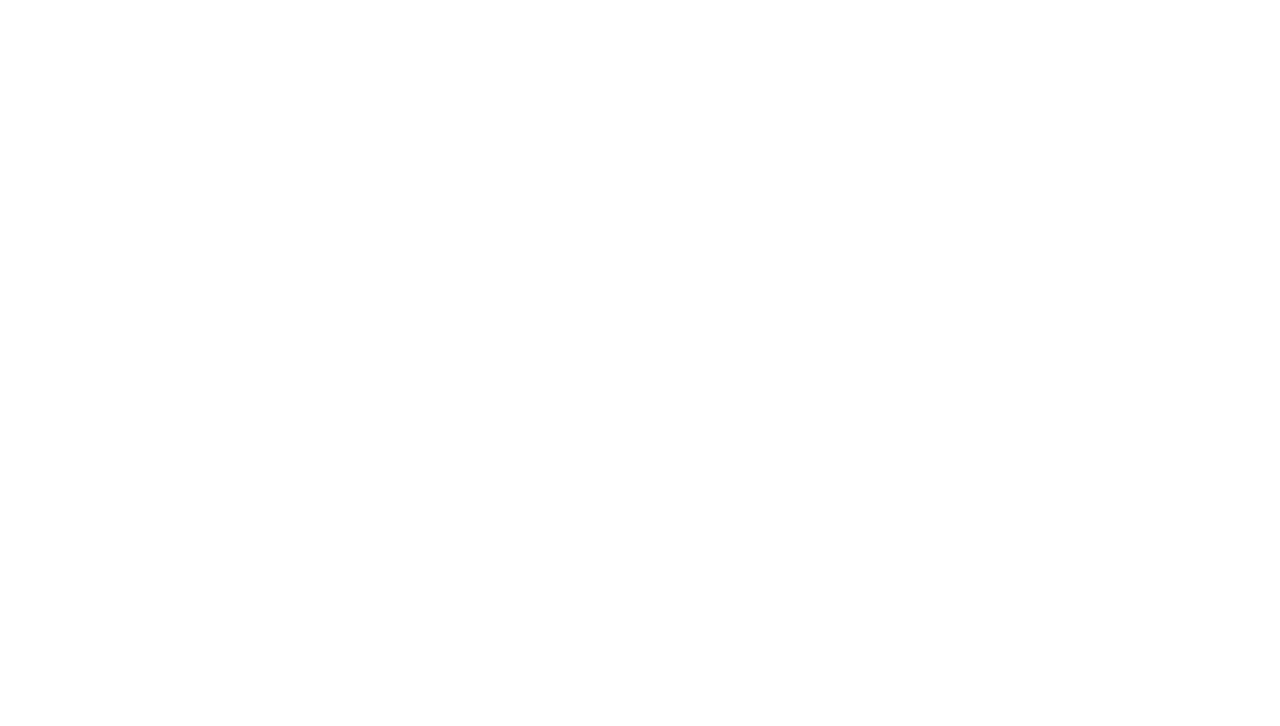
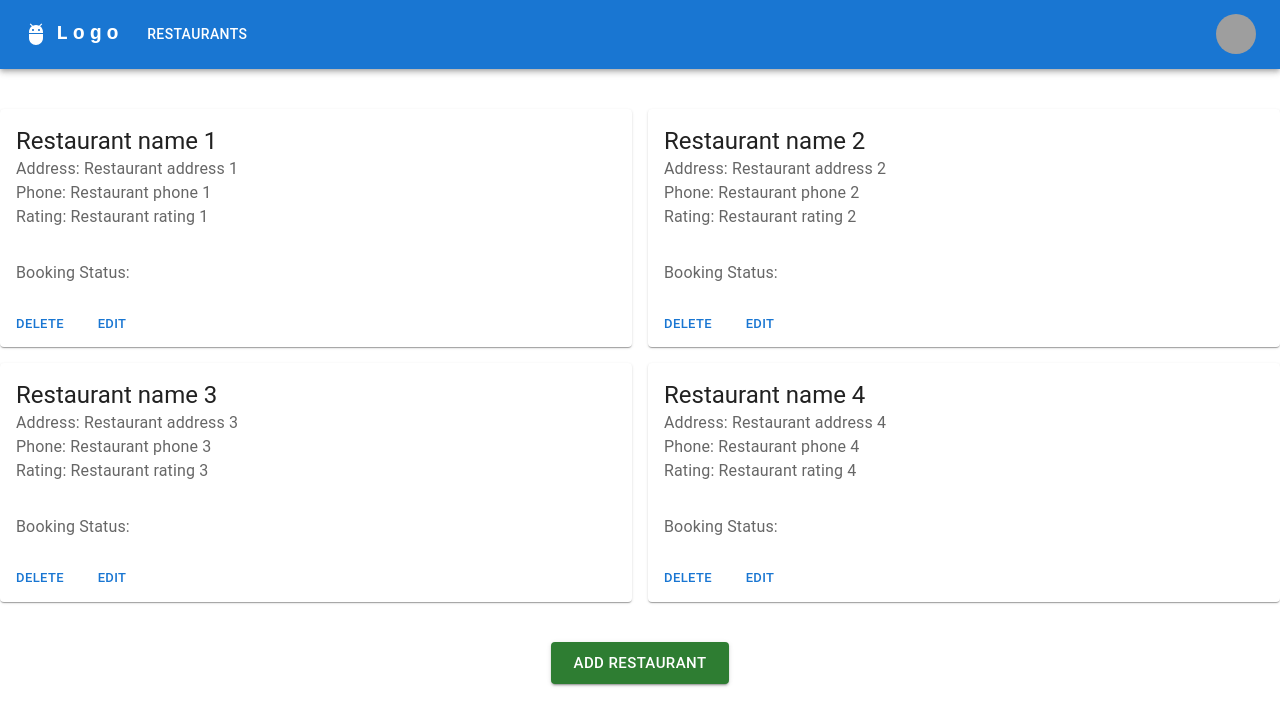
Before and after one commit to churellano/book-a-bite, a React (Create React App) app: page /owner/main in a window 1280 px wide. Before the commit this address had no page. Shown: the top 726 px of the page. Built offline with nearby package versions, Linux system fonts and the light colour scheme; grey boxes are pictures that could not be loaded.

Commit message:
Added main page for owner and guest users; Added guest user profile

```diff
--- a/src/App.js
+++ b/src/App.js
@@ -1,18 +1,24 @@
-import {
-  BrowserRouter,
-  Routes,
-  Route,
-} from "react-router-dom";
-import Main from "./guest/Main";
+import { BrowserRouter, Routes, Route } from "react-router-dom";
+
+import GuestCurrentBookings from "./guest/GuestCurrentBookings";
+import GuestMain from "./guest/GuestMain";
+import GuestProfile from "./guest/GuestProfile";
+import OwnerMain from "./owner/OwnerMain";
 
 function App() {
   return (
     <BrowserRouter>
       <Routes>
-        <Route path="guest/main" element={<Main />} />
+        <Route path="guest/main" element={<GuestMain />} />
+        <Route path="guest/profile" element={<GuestProfile />} />
+        <Route
+          path="guest/currentBookings"
+          element={<GuestCurrentBookings />}
+        />
+        <Route path="owner/main" element={<OwnerMain />} />
       </Routes>
     </BrowserRouter>
   );
 }
 
-export default App
+export default App;
--- a/src/common-components/Navbar.js
+++ b/src/common-components/Navbar.js
@@ -1,4 +1,6 @@
 import * as React from "react";
+import { Link } from "react-router-dom";
+
 import AppBar from "@mui/material/AppBar";
 import Box from "@mui/material/Box";
 import Toolbar from "@mui/material/Toolbar";
@@ -13,21 +15,19 @@ import Tooltip from "@mui/material/Tooltip";
 import MenuItem from "@mui/material/MenuItem";
 import AdbIcon from "@mui/icons-material/Adb";
 
-import { Link } from "react-router-dom";
-
-const Navbar = (props) => {
+export default function Navbar(props) {
   const pages = props.isGuestMode
     ? [
-        { name: "Restaurant", link: "/guest/restaurant" },
+        { name: "Restaurants", link: "/guest/main" },
         { name: "Current Bookings", link: "/guest/currentBookings" },
       ]
-    : [{ name: "Restaurant", link: "/admin/restaurant" }];
+    : [{ name: "Restaurants", link: "/owner/main" }];
   const settings = props.isGuestMode
     ? [
         { name: "Profile", link: "/guest/profile" },
         { name: "Logout", link: "/guest/logout" },
       ]
-    : [{ name: "Logout", link: "/admin/logout" }];
+    : [{ name: "Logout", link: "/owner/logout" }];
   const [anchorElNav, setAnchorElNav] = React.useState(null);
   const [anchorElUser, setAnchorElUser] = React.useState(null);
 
@@ -48,7 +48,7 @@ const Navbar = (props) => {
   };
 
   return (
-    <AppBar position="static">
+    <AppBar position="static" sx={{ mb: 5 }}>
       <Container maxWidth="xl">
         <Toolbar disableGutters>
           <AdbIcon sx={{ display: { xs: "none", md: "flex" }, mr: 1 }} />
@@ -56,7 +56,7 @@ const Navbar = (props) => {
             variant="h6"
             noWrap
             component="a"
-            href={props.isGuestMode ? "/guest/main" : "/admin/main"}
+            href={props.isGuestMode ? "/guest/main" : "/owner/main"}
             sx={{
               mr: 2,
               display: { xs: "none", md: "flex" },
@@ -103,7 +103,7 @@ const Navbar = (props) => {
                 <MenuItem
                   component={Link}
                   to={page.link}
-                  key={page}
+                  key={page.name}
                   onClick={handleCloseNavMenu}
                 >
                   <Typography textAlign="center">{page.name}</Typography>
@@ -116,7 +116,7 @@ const Navbar = (props) => {
             variant="h5"
             noWrap
             component="a"
-            href={props.isGuestMode ? "/guest/main" : "/admin/main"}
+            href={props.isGuestMode ? "/guest/main" : "/owner/main"}
             sx={{
               mr: 2,
               display: { xs: "flex", md: "none" },
@@ -183,5 +183,4 @@ const Navbar = (props) => {
       </Container>
     </AppBar>
   );
-};
-export default Navbar;
+}
--- /dev/null
+++ b/src/common-components/RestaurantListItem.js
@@ -0,0 +1,64 @@
+import { Link } from "react-router-dom";
+
+import Card from "@mui/material/Card";
+import CardActions from "@mui/material/CardActions";
+import CardContent from "@mui/material/CardContent";
+import Button from "@mui/material/Button";
+import Typography from "@mui/material/Typography";
+
+export default function RestaurantListItem(props) {
+  let data = props.data;
+
+  const onRestaurantDelete = () => {
+    // TODO: handle delete
+  };
+
+  const onDeleteBooking = () => {
+    // TODO: handle delete
+  };
+
+  return (
+    <Card>
+      <CardContent>
+        <Typography variant="h5" component="div">
+          {data.name}
+        </Typography>
+        <Typography color="text.secondary">Address: {data.address}</Typography>
+        <Typography color="text.secondary">Phone: {data.phone}</Typography>
+        <Typography color="text.secondary">Rating: {data.rating}</Typography>
+        {props.page === "ownerMain" && (
+          <Typography color="text.secondary" sx={{ mt: 4 }}>
+            Booking Status:{" "}
+          </Typography>
+        )}
+      </CardContent>
+
+      {props.page === "guestMain" && (
+        <CardActions>
+          <Button component={Link} to="/guest/book" size="small">
+            Book
+          </Button>
+        </CardActions>
+      )}
+
+      {props.page === "guestProfile" && (
+        <CardActions>
+          <Button onClick={onDeleteBooking} size="small">
+            Delete Booking
+          </Button>
+        </CardActions>
+      )}
+
+      {props.page === "ownerMain" && (
+        <CardActions>
+          <Button onClick={onRestaurantDelete} size="small">
+            Delete
+          </Button>
+          <Button component={Link} to="/admin/restaurantEdit" size="small">
+            Edit
+          </Button>
+        </CardActions>
+      )}
+    </Card>
+  );
+}
--- /dev/null
+++ b/src/guest/GuestCurrentBookings.js
@@ -0,0 +1,23 @@
+import { Grid, Typography } from "@mui/material";
+
+import Navbar from "../common-components/Navbar";
+import RestaurantListItem from "../common-components/RestaurantListItem";
+import testRestaurants from "../testRestaurants";
+
+export default function GuestCurrentBookings(props) {
+  return (
+    <div>
+      <Navbar isGuestMode={true} />
+      <Typography variant="h4" component="div" mb={3} textAlign="center">
+        Your Current Bookings
+      </Typography>
+      <Grid container spacing={2}>
+        {testRestaurants.map((rest) => (
+          <Grid key={rest.address} item xs={12} sm={6}>
+            <RestaurantListItem data={rest} page="guestProfile" />
+          </Grid>
+        ))}
+      </Grid>
+    </div>
+  );
+}
--- /dev/null
+++ b/src/guest/GuestMain.js
@@ -0,0 +1,24 @@
+import { Grid, Typography } from "@mui/material";
+
+import Navbar from "../common-components/Navbar";
+import RestaurantListItem from "../common-components/RestaurantListItem";
+import testRestaurants from "../testRestaurants";
+
+export default function GuestMain() {
+  return (
+    <div>
+      <Navbar isGuestMode={true} />
+      <Typography variant="h4" component="div" mb={3} textAlign="center">
+        Book a Table!
+      </Typography>
+      <Grid container spacing={2}>
+        {testRestaurants.map((rest) => (
+          <Grid item xs={12} sm={6}>
+            <RestaurantListItem data={rest} page="guestMain" />
+          </Grid>
+        ))}
+      </Grid>
+      {/* TODO: Add Google Maps */}
+    </div>
+  );
+}
--- /dev/null
+++ b/src/guest/GuestProfile.js
@@ -0,0 +1,64 @@
+import { useState } from "react";
+
+import { Box, Typography, Button, TextField } from "@mui/material";
+
+import Navbar from "../common-components/Navbar";
+import testGuests from "../testGuests";
+
+export default function GuestProfile(props) {
+  const [email, setEmail] = useState("");
+
+  const onEmailSubmit = (e) => {
+    e.preventDefault();
+    console.log(email);
+  };
+
+  return (
+    <div>
+      <Navbar isGuestMode={true} />
+      <Box ml={2}>
+        <Typography variant="h5" component="div">
+          User Info
+        </Typography>
+        <Typography color="text.secondary">
+          Name: {testGuests[0].name}
+        </Typography>
+        <Typography color="text.secondary">
+          Phone: {testGuests[0].phone}
+        </Typography>
+        <Typography mb={2} color="text.secondary">
+          Email: {testGuests[0].email}
+        </Typography>
+        <Button variant="contained" size="small">
+          Edit Profile
+        </Button>
+      </Box>
+
+      <Box ml={2} mt={5}>
+        <Typography variant="h5" component="div">
+          Set Email Notifications
+        </Typography>
+        <form>
+          <TextField
+            id="filled-basic"
+            label="Enter Email"
+            variant="filled"
+            onChange={(event) => {
+              setEmail(event.target.value);
+            }}
+          />
+          <br></br>
+          <br></br>
+          <Button
+            type="submit"
+            variant="contained"
+            size="small"
+            onClick={onEmailSubmit}
+          >
+            Submit
+          </Button>
+        </form>
+      </Box>
+    </div>
+  );
+}
--- a/src/guest/Main.js
+++ /dev/null
@@ -1,10 +0,0 @@
-import Button from '@mui/material/Button';
-import Navbar from '../common-components/Navbar';
-
-function Main() {
-    return (
-        <Navbar isGuestMode={true}/>
-    );
-  }
-
-export default Main;
--- /dev/null
+++ b/src/owner/OwnerMain.js
@@ -0,0 +1,34 @@
+import { Button, Grid } from "@mui/material";
+import { Box } from "@mui/material";
+
+import Navbar from "../common-components/Navbar";
+import RestaurantListItem from "../common-components/RestaurantListItem";
+import testRestaurants from "../testRestaurants";
+
+export default function OwnerMain() {
+  const addRestaurant = () => {};
+  return (
+    <div>
+      <Navbar isGuestMode={false} />
+      <Grid container spacing={2}>
+        {testRestaurants.map((rest) => (
+          <Grid item xs={12} sm={6}>
+            <RestaurantListItem data={rest} page="ownerMain" />
+          </Grid>
+        ))}
+      </Grid>
+      <Box textAlign="center">
+        <Button
+          sx={{ mt: 5 }}
+          variant="contained"
+          color="success"
+          size="large"
+          onClick={addRestaurant}
+        >
+          Add Restaurant
+        </Button>
+      </Box>
+      {/* TODO: Add Google Maps */}
+    </div>
+  );
+}
--- /dev/null
+++ b/src/testGuests.js
@@ -0,0 +1,24 @@
+let guests = [
+  {
+    name: "Guest name 1",
+    phone: "Guest phone 1",
+    email: "Guest email 1",
+  },
+  {
+    name: "Guest name 2",
+    phone: "Guest phone 2",
+    email: "Guest email 2",
+  },
+  {
+    name: "Guest name 3",
+    phone: "Guest phone 3",
+    email: "Guest email 3",
+  },
+  {
+    name: "Guest name 4",
+    phone: "Guest phone 4",
+    email: "Guest email 4",
+  },
+];
+
+export default guests;
--- /dev/null
+++ b/src/testRestaurants.js
@@ -0,0 +1,28 @@
+let restaurants = [
+  {
+    name: "Restaurant name 1",
+    address: "Restaurant address 1",
+    phone: "Restaurant phone 1",
+    rating: "Restaurant rating 1",
+  },
+  {
+    name: "Restaurant name 2",
+    address: "Restaurant address 2",
+    phone: "Restaurant phone 2",
+    rating: "Restaurant rating 2",
+  },
+  {
+    name: "Restaurant name 3",
+    address: "Restaurant address 3",
+    phone: "Restaurant phone 3",
+    rating: "Restaurant rating 3",
+  },
+  {
+    name: "Restaurant name 4",
+    address: "Restaurant address 4",
+    phone: "Restaurant phone 4",
+    rating: "Restaurant rating 4",
+  },
+];
+
+export default restaurants;
```
